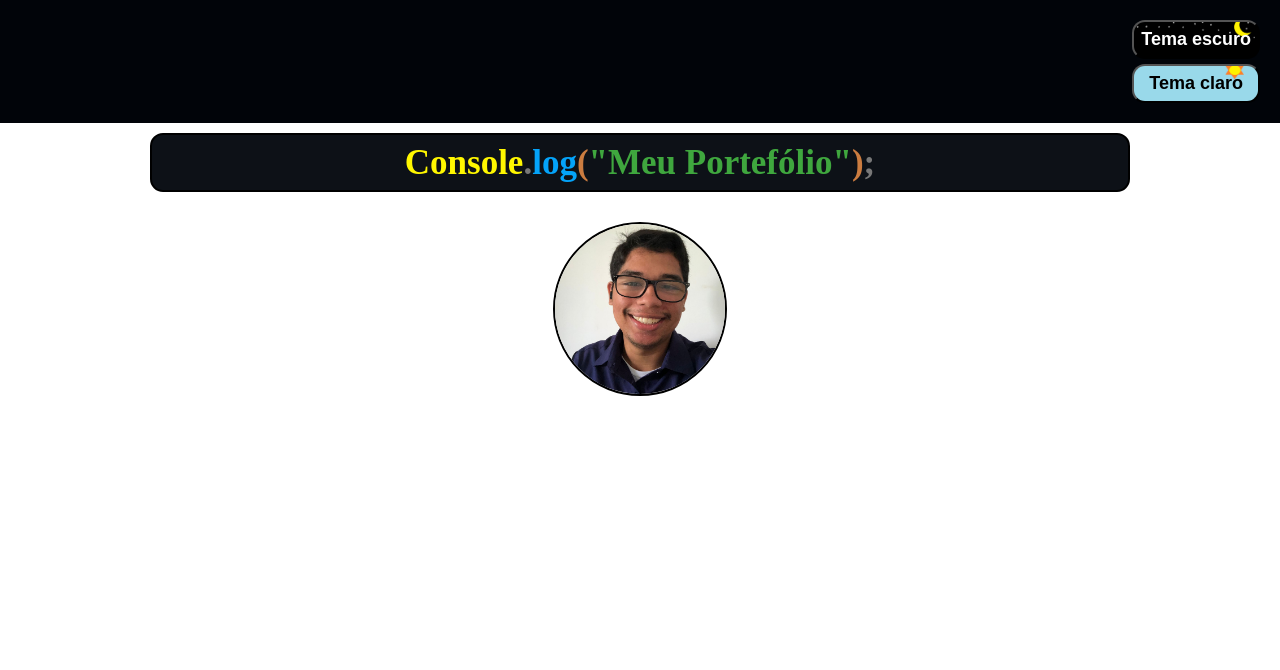
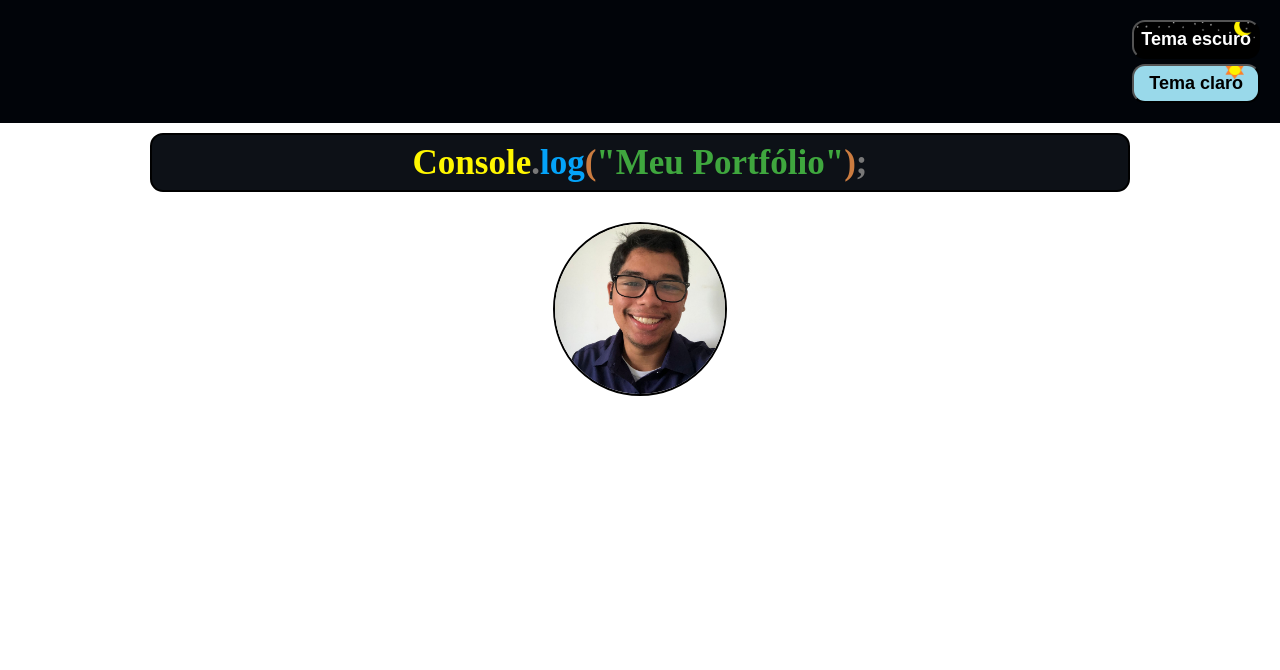
Before and after one commit to KuroJW/port, a plain HTML site: page index.html in a window 1280 px wide. Shown: the top 670 px of the page. Drawn offline with Linux system fonts and the light colour scheme.

Commit message:
Update index.html

```diff
--- a/index.html
+++ b/index.html
@@ -19,7 +19,7 @@
     </header>
     <div class="container">
         <p class="titulo">
-            <span class="s1">Console</span><span class="s2">.</span><span class="s3">log</span><span class="s4">(</span><span class="s5">"Meu Portefólio"</span><span class="s4">)</span><span class="s2">;</span>
+            <span class="s1">Console</span><span class="s2">.</span><span class="s3">log</span><span class="s4">(</span><span class="s5">"Meu Portfólio"</span><span class="s4">)</span><span class="s2">;</span>
         </p>
     </div>
 
```
